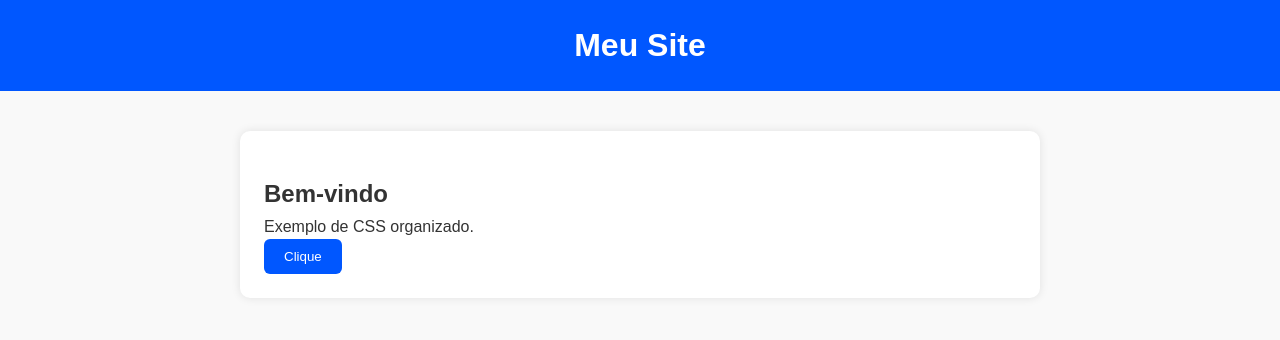
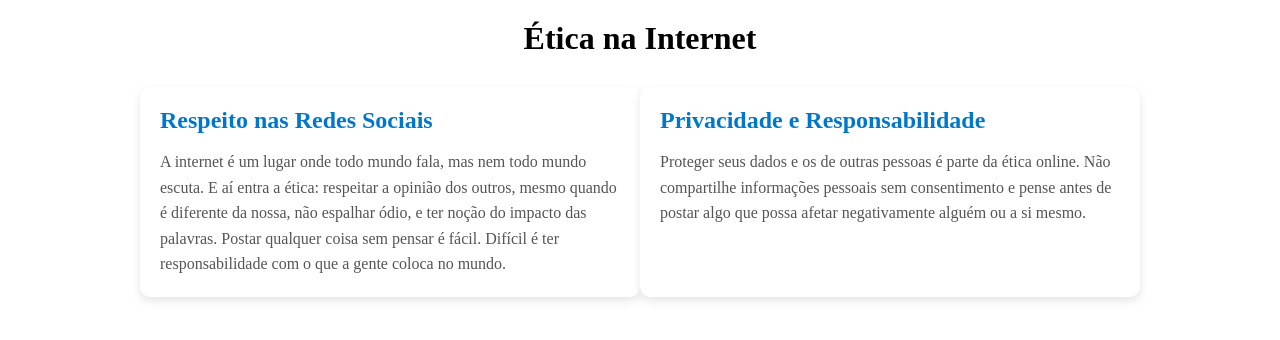
Before and after one commit to Thiagops5/aulacss02, a plain HTML site: page index.html in a window 1280 px wide. Drawn offline with Linux system fonts and the light colour scheme.

Commit message:
Add files via upload

```diff
--- a/index.html
+++ b/index.html
@@ -1,21 +1,23 @@
-<!DOCTYPE html> <!-- Define o tipo de documento como HTML5 -->
-<html lang="pt-br"> <!-- Início do HTML com idioma definido como português do Brasil -->
+<!DOCTYPE html>
+<html lang="pt-BR">
 <head>
-  <meta charset="UTF-8"> <!-- Codificação de caracteres -->
-  <meta name="viewport" content="width=device-width, initial-scale=1.0"> <!-- Responsividade -->
-  <title>Exemplo HTML com CSS Externo</title> <!-- Título da aba -->
-  <link rel="stylesheet" href="style.css"> <!-- Link para o CSS externo -->
+  <meta charset="UTF-8" />
+  <meta name="viewport" content="width=device-width, initial-scale=1.0" />
+  <title>Ética na Internet</title>
+<link rel="stylesheet" href="style.css">
 </head>
 <body>
-  <header class="header"> <!-- Cabeçalho -->
-    <h1 class="title">Meu Site</h1>
-  </header>
-  <main class="container"> <!-- Conteúdo principal -->
-    <section class="card"> <!-- Cartão com conteúdo -->
-      <h2>Bem-vindo</h2>
-      <p>Exemplo de CSS organizado.</p>
-      <button class="button">Clique</button>
-    </section>
-  </main>
+  <h1>Ética na Internet</h1>
+  <div class="container">
+    <div class="card">
+      <h2>Respeito nas Redes Sociais</h2>
+      <p>A internet é um lugar onde todo mundo fala, mas nem todo mundo escuta. E aí entra a ética: respeitar a opinião dos outros, mesmo quando é diferente da nossa, não espalhar ódio, e ter noção do impacto das palavras. Postar qualquer coisa sem pensar é fácil. Difícil é ter responsabilidade com o que a gente coloca no mundo.
+        </p>
+    </div>
+    <div class="card">
+      <h2>Privacidade e Responsabilidade</h2>
+      <p>Proteger seus dados e os de outras pessoas é parte da ética online. Não compartilhe informações pessoais sem consentimento e pense antes de postar algo que possa afetar negativamente alguém ou a si mesmo.</p>
+    </div>
+  </div>
 </body>
 </html>
--- a/style.css
+++ b/style.css
@@ -1,65 +1,42 @@
-/* Reset básico para padronizar os estilos entre navegadores */
-* {
+ /* Reset básico*/
+ * {
     margin: 0;
     padding: 0;
     box-sizing: border-box;
   }
 
-  /* Variáveis CSS para reutilização de cores e tamanhos */
-  :root {
-    --primary: #0057ff;
-    --radius: 6px;
+  body {
+    background-color: #fff;
+    padding: 20px;
   }
 
-  /* Estilos globais para todo o corpo da página */
-  body {
-    font-family: Arial, sans-serif;
-    background: #f9f9f9;
-    color: #333;
+  h1 {
+    text-align: center;
+    margin-bottom: 30px;
+  }
+
+  /* Container flexível que se adapta ao tamanho da tela */
+  .container {
+    display: flex;
+    flex-wrap: wrap;
+    justify-content: center;
+  }
+
+  /* Estilo dos cards */
+  .card {
+    background-color: white;
+    border-radius: 10px;
+    box-shadow: 0 4px 10px rgba(0, 0, 0, 0.1);
+    max-width: 500px;
+    padding: 20px;
+  }
+
+  .card h2 {
+    color: #0077cc;
+    margin-bottom: 15px;
+  }
+
+  .card p {
+    color: #555;
     line-height: 1.6;
   }
-
-  /* Container principal com largura máxima e centralizado */
-  .container {
-    max-width: 800px;
-    margin: 40px auto;
-    padding: 24px;
-    background: #fff;
-    border-radius: 10px;
-    box-shadow: 0 0 10px rgba(0,0,0,0.1);
-  }
-
-  /* Cabeçalho com fundo azul e texto branco */
-  .header {
-    background-color: var(--primary);
-    color: #fff;
-    padding: 20px;
-    text-align: center;
-  }
-
-  /* Estilo do título principal */
-  .title {
-    margin: 0;
-  }
-
-  /* Cartão que envolve conteúdo */
-  .card {
-    margin-top: 20px;
-  }
-
-  /* Estilização do botão com cor e borda arredondada */
-  .button {
-    background: var(--primary);
-    color: #fff;
-    padding: 10px 20px;
-    border: none;
-    border-radius: var(--radius);
-    cursor: pointer;
-  }
-
-  /* Responsividade para telas pequenas */
-  @media (max-width: 600px) {
-    .container {
-      padding: 12px;
-    }
-  }
```
